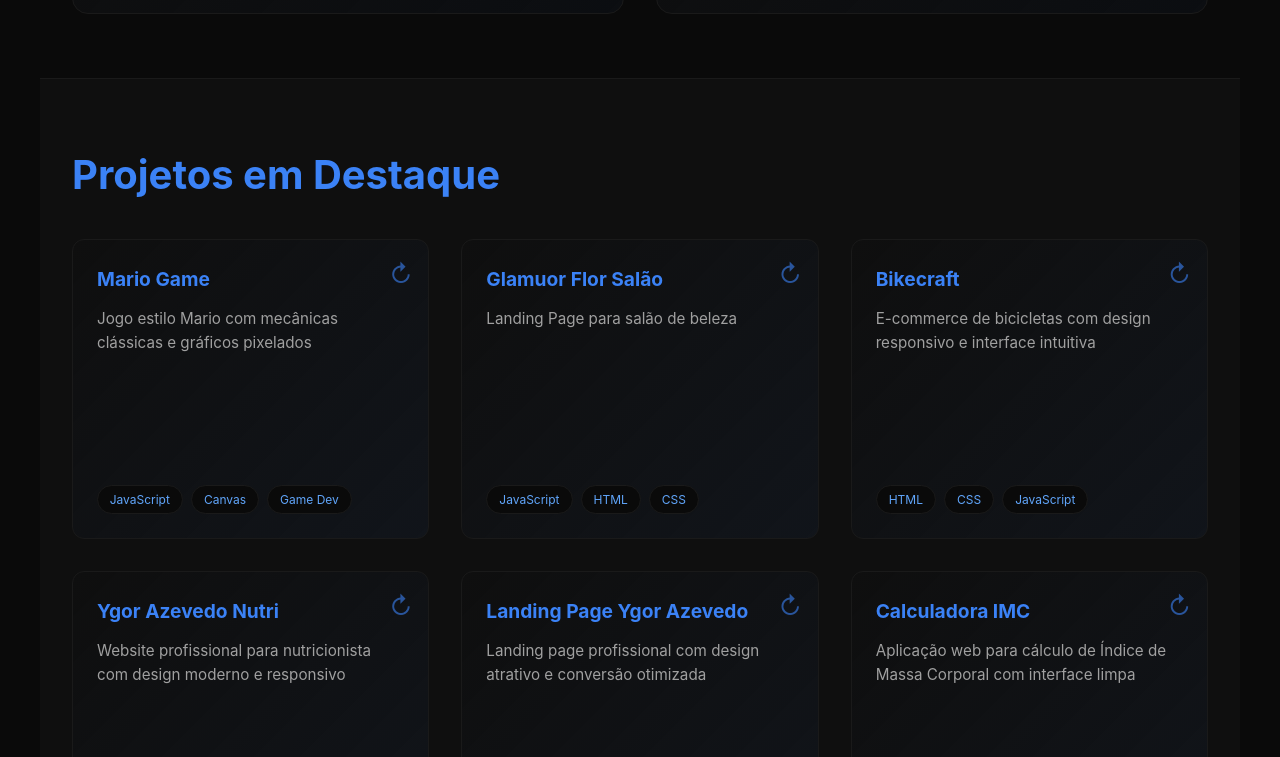
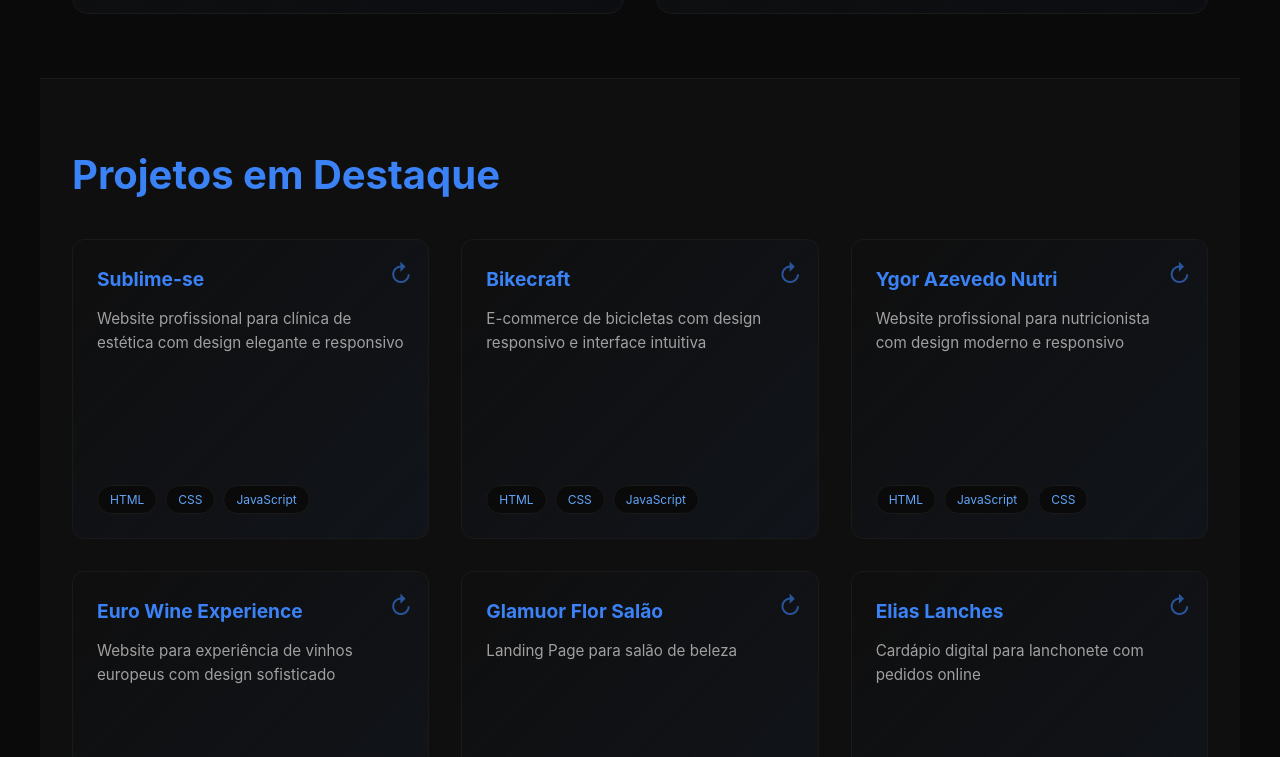
Before and after one commit to leomatth/portfolio-leomatth, a React (Vite) app: page / in a window 1280 px wide. Shown: the part 2040-2797 px from the top of the page. Built offline with nearby package versions, Linux system fonts and the light colour scheme.

Commit message:
update: adicionando projetos e organizando ordem

```diff
--- a/src/components/Projects.jsx
+++ b/src/components/Projects.jsx
@@ -1,26 +1,18 @@
-import { useState, useEffect } from 'react'
+import { useState } from 'react'
 import './Projects.css'
 
 export default function Projects() {
   const allProjects = [
     {
       id: 1,
-      title: 'Ygor Azevedo Nutri',
-      description: 'Website profissional para nutricionista com design moderno e responsivo',
-      tags: ['HTML', 'JavaScript', 'CSS'],
-      link: 'https://github.com/leomatth/YgorAzevedoNutri',
-      demo: 'https://ygorazevedonutri.com.br'
+      title: 'Sublime-se',
+      description: 'Website profissional para clínica de estética com design elegante e responsivo',
+      tags: ['HTML', 'CSS', 'JavaScript'],
+      link: 'https://github.com/leomatth',
+      demo: 'https://sublime-se.com.br/'
     },
     {
       id: 2,
-      title: 'Landing Page Ygor Azevedo',
-      description: 'Landing page profissional com design atrativo e conversão otimizada',
-      tags: ['React', 'CSS', 'JavaScript'],
-      link: 'https://github.com/leomatth/landing-page-ygor-azevedo',
-      demo: 'https://landing-page-ygor-azevedo.vercel.app/'
-    },
-    {
-      id: 3,
       title: 'Bikecraft',
       description: 'E-commerce de bicicletas com design responsivo e interface intuitiva',
       tags: ['HTML', 'CSS', 'JavaScript'],
@@ -28,58 +20,48 @@ export default function Projects() {
       demo: 'https://bikecraft-github-io.vercel.app/'
     },
     {
+      id: 3,
+      title: 'Ygor Azevedo Nutri',
+      description: 'Website profissional para nutricionista com design moderno e responsivo',
+      tags: ['HTML', 'JavaScript', 'CSS'],
+      link: 'https://github.com/leomatth/YgorAzevedoNutri',
+      demo: 'https://ygorazevedo.vercel.app/'
+    },
+    {
       id: 4,
-      title: 'Calculadora IMC',
-      description: 'Aplicação web para cálculo de Índice de Massa Corporal com interface limpa',
-      tags: ['React', 'JavaScript', 'CSS'],
+      title: 'Euro Wine Experience',
+      description: 'Website para experiência de vinhos europeus com design sofisticado',
+      tags: ['HTML', 'CSS', 'JavaScript'],
       link: 'https://github.com/leomatth',
-      demo: 'https://calculo-imc-sage.vercel.app/'
+      demo: 'https://eurowineexperience.vercel.app/'
     },
     {
       id: 5,
-      title: 'Secret Number Game',
-      description: 'Jogo interativo de adivinhação de números com feedback em tempo real',
-      tags: ['JavaScript', 'HTML', 'CSS'],
-      link: 'https://github.com/leomatth',
-      demo: 'https://secretnumber-six.vercel.app/'
-    },
-    {
-      id: 6,
-      title: 'Mario Game',
-      description: 'Jogo estilo Mario com mecânicas clássicas e gráficos pixelados',
-      tags: ['JavaScript', 'Canvas', 'Game Dev'],
-      link: 'https://github.com/leomatth',
-      demo: 'https://mario-gamegithubio.vercel.app/'
-    },
-    {
-      id: 7,
       title: 'Glamuor Flor Salão',
       description: 'Landing Page para salão de beleza',
       tags: ['JavaScript', 'HTML', 'CSS'],
       link: 'https://github.com/leomatth',
       demo: 'https://glamuorflor-landing-page.vercel.app/'
+    },
+    {
+      id: 6,
+      title: 'Elias Lanches',
+      description: 'Cardápio digital para lanchonete com pedidos online',
+      tags: ['HTML', 'CSS', 'JavaScript'],
+      link: 'https://github.com/leomatth',
+      demo: 'https://elias-lanches.ola.click/'
+    },
+    {
+      id: 7,
+      title: 'Landing Page Ygor Azevedo',
+      description: 'Landing page profissional com design atrativo e conversão otimizada',
+      tags: ['React', 'CSS', 'JavaScript'],
+      link: 'https://github.com/leomatth/landing-page-ygor-azevedo',
+      demo: 'https://landing-page-ygor-azevedo.vercel.app/'
     }
   ]
 
-  const [displayedProjects, setDisplayedProjects] = useState(allProjects.slice(0, 6))
   const [flipped, setFlipped] = useState({})
-  const [isPaused, setIsPaused] = useState(false)
-
-  useEffect(() => {
-    if (isPaused) return
-
-    const interval = setInterval(() => {
-      setDisplayedProjects(prev => {
-        const randomIndices = new Set()
-        while (randomIndices.size < 6) {
-          randomIndices.add(Math.floor(Math.random() * allProjects.length))
-        }
-        return Array.from(randomIndices).map(i => allProjects[i])
-      })
-    }, 5000)
-
-    return () => clearInterval(interval)
-  }, [isPaused])
 
   const toggleFlip = (id) => {
     setFlipped(prev => ({
@@ -92,12 +74,10 @@ export default function Projects() {
     <section id="projects" className="projects">
       <h2>Projetos em Destaque</h2>
       <div className="projects-grid">
-        {displayedProjects.map((project) => (
+        {allProjects.map((project) => (
           <div
             key={project.id}
             className={`project-card ${flipped[project.id] ? 'flipped' : ''}`}
-            onMouseEnter={() => setIsPaused(true)}
-            onMouseLeave={() => setIsPaused(false)}
             onClick={() => toggleFlip(project.id)}
           >
             <div className="project-card-inner">
```
